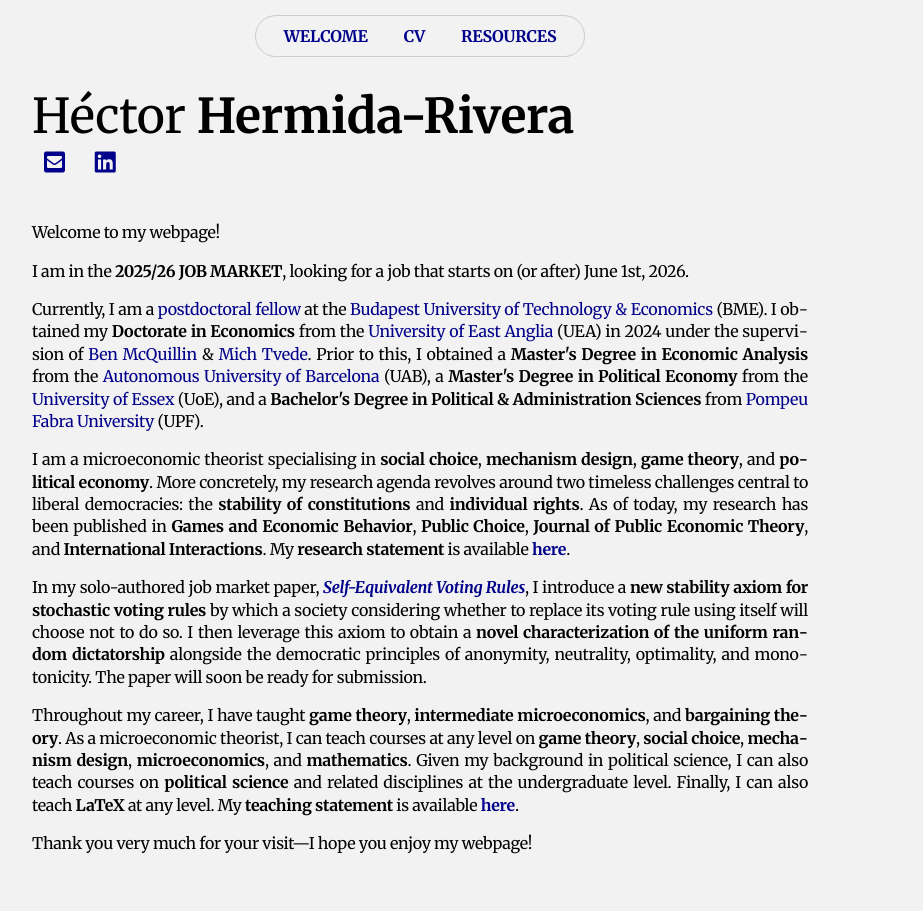
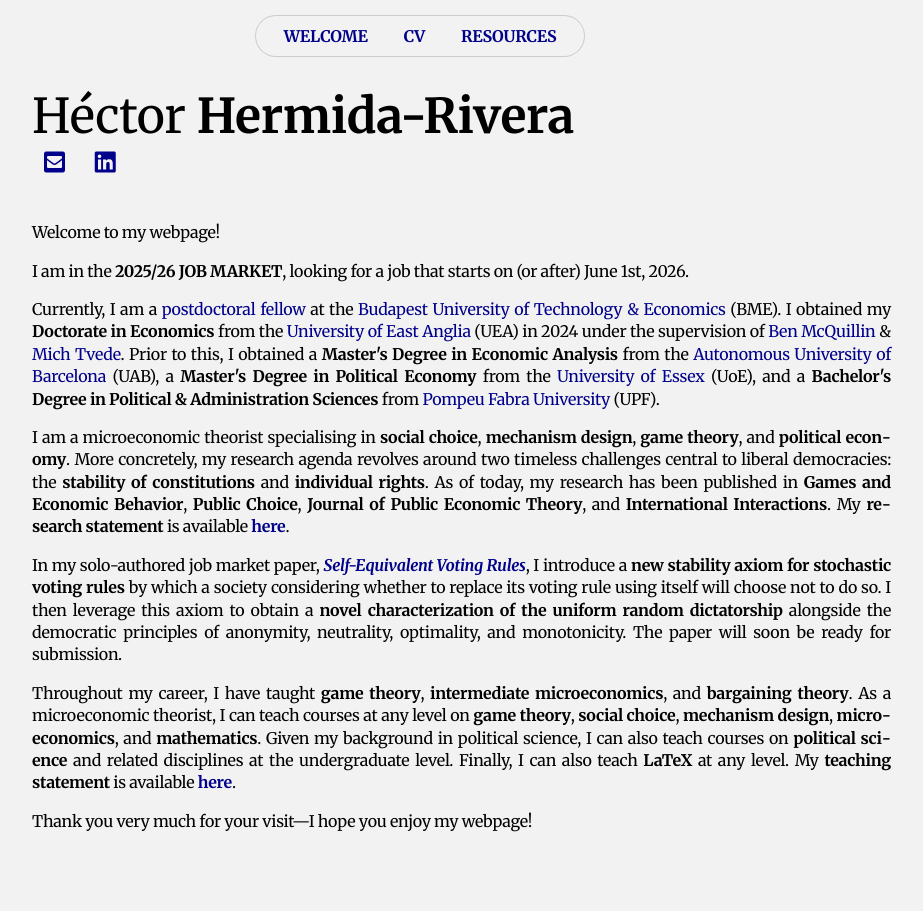
Before and after one commit to HectorHermidaRivera/hectorhermidarivera.github.io, a Jekyll site: the page built from index.md, in a window 1280 px wide. Shown: the whole page, without its empty margins (220-1143 px from the left). Built offline with Jekyll 4.4.1, drawn with Linux system fonts in a browser that asks for light colours; a style sheet for code colours, icons or effects is not loaded.

Commit message:
Update index.md

```diff
--- a/index.md
+++ b/index.md
@@ -39,7 +39,7 @@ title: Héctor Hermida-Rivera
     </a>
   </div>
 
-<div class="two-column" style="padding-right: 83px;">
+<div class="two-column">
   <div class="label"></div>
   <div class="value">
   <p>Welcome to my webpage!</p>
```
